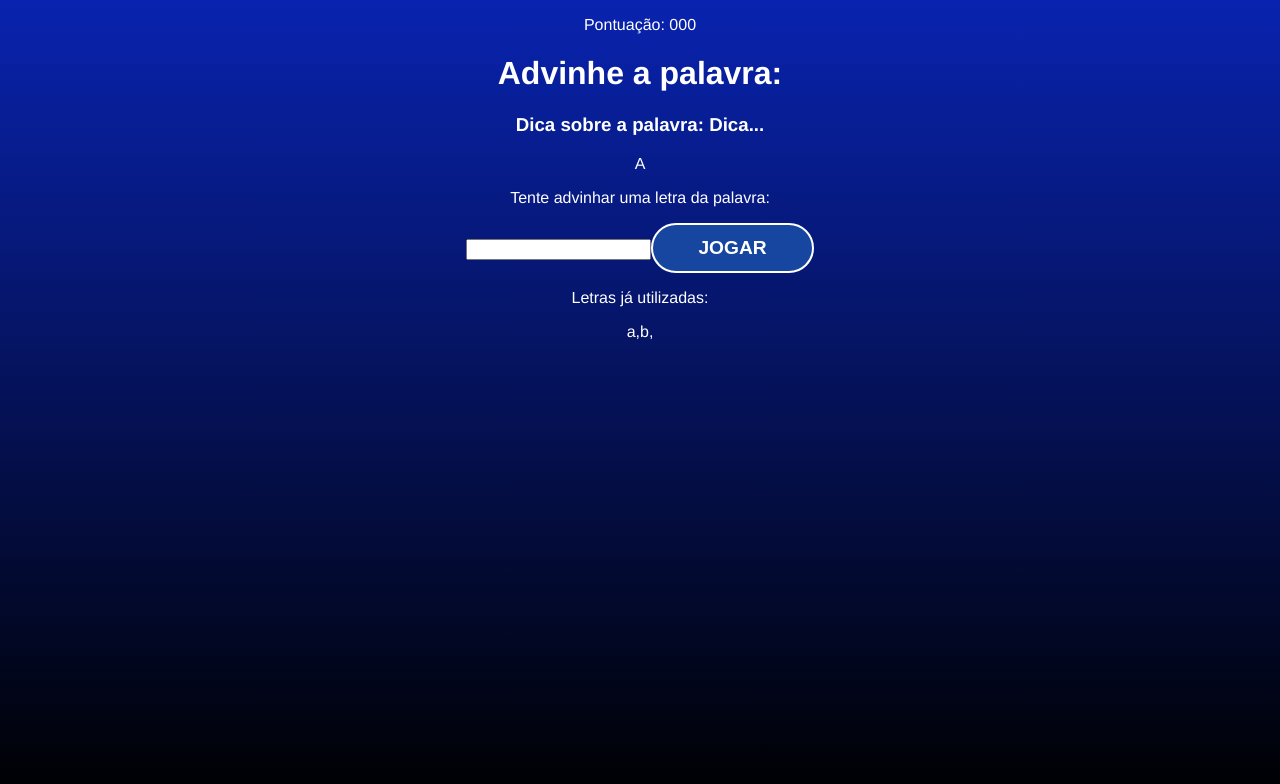
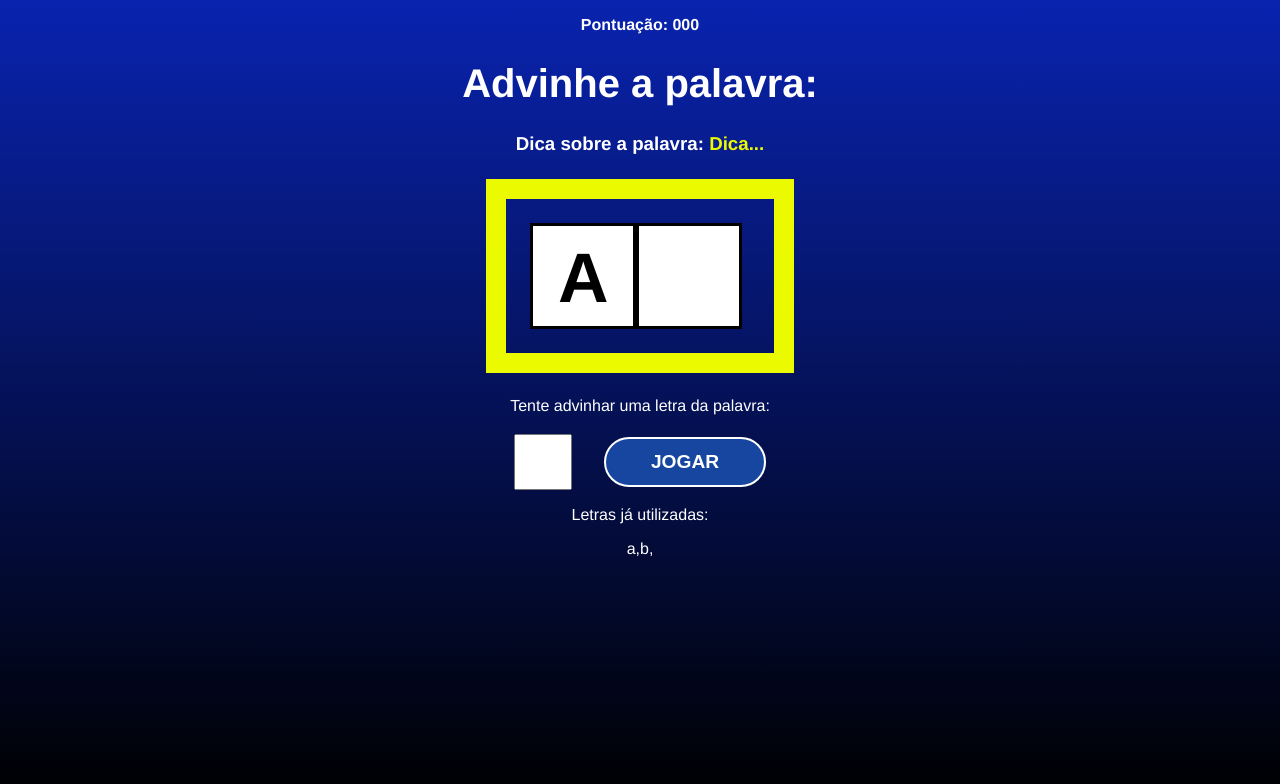
Before and after one commit to japajow/projeto-secret-words, a React (Create React App) app: page / in a window 1280 px wide. Both pictures are taken after a click on the button "COMEÇAR O JOGO". Shown: the top 784 px of the page. Built offline with nearby package versions, Linux system fonts and the light colour scheme.

Commit message:
Estilizando o componnet GameScreen

```diff
--- /dev/null
+++ b/src/components/GameScreen/GameScreen.css
@@ -0,0 +1,50 @@
+.game h1{
+    font-size: 2.5em;
+
+}
+
+.points span{
+    font-weight: bold;
+}
+
+.tip span{
+    color: #ecfa00;
+}
+
+.wordContainer{
+    margin: 1.5em;
+    padding: 1.5em;
+    border: 20px solid #ecfa00;
+    display: flex;
+}
+
+.letter,.blackSquare{
+    font-size: 70px;
+    line-height: 1.5;
+    border: 3px solid #000;
+    height: 100px;
+    width: 100px;
+    text-transform: uppercase;
+    background-color: #fff;
+    color: #000;
+    font-weight: bold;
+}
+
+.letterContainer p{
+    margin-bottom: 1.2em;
+
+}
+
+.letterContainer form{
+    display: flex;
+    align-items: center;
+    justify-content: center;
+}
+
+.letterContainer input{
+    height: 50px;
+    width: 50px;
+    font-size: 2em;
+    text-align: center;
+    margin-right: 1em;
+}
--- a/src/components/GameScreen/GameScreen.js
+++ b/src/components/GameScreen/GameScreen.js
@@ -1,5 +1,5 @@
 import React from "react";
-
+import './GameScreen.css';
 export const GameScreen = ({ verifyLetter }) => {
   return (
     <div className="game">
@@ -10,7 +10,7 @@ export const GameScreen = ({ verifyLetter }) => {
       <h3 className="tip">
         Dica sobre a palavra: <span>Dica...</span>
       </h3>
-      <div className="wordConteiner">
+      <div className="wordContainer">
         <span className="letter">A</span>
         <span className="blackSquare"></span>
       </div>
```
Also changed, not shown: src/components/GameScreen/GameSreen.css (deleted), 1 other file (tests, documents, lock files or other folders).
